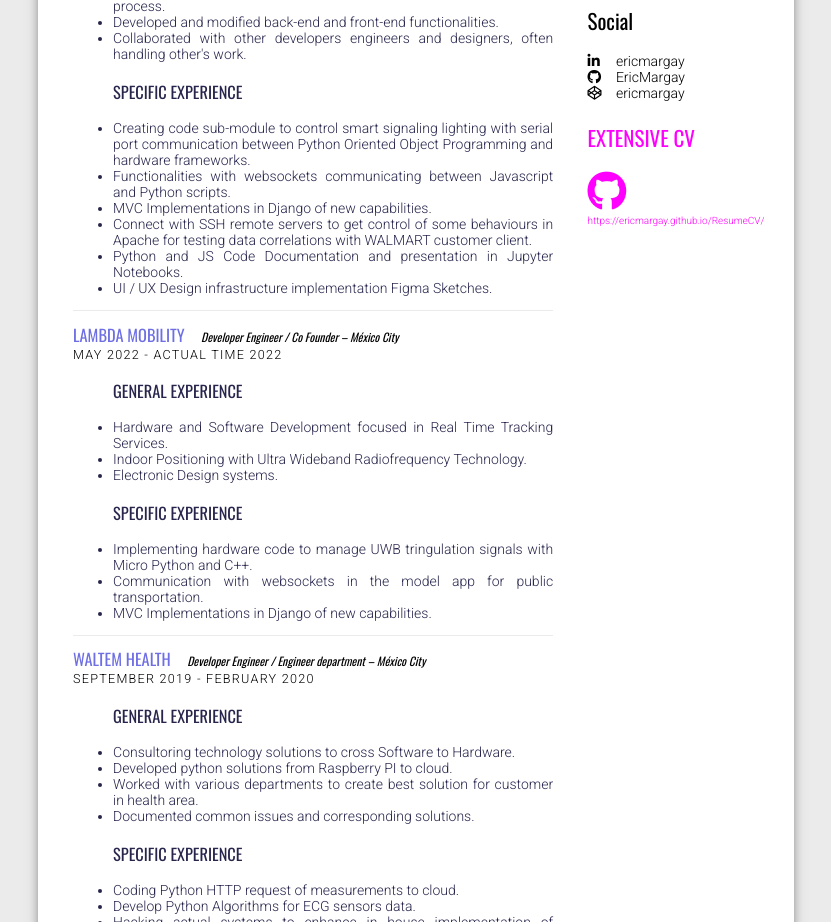
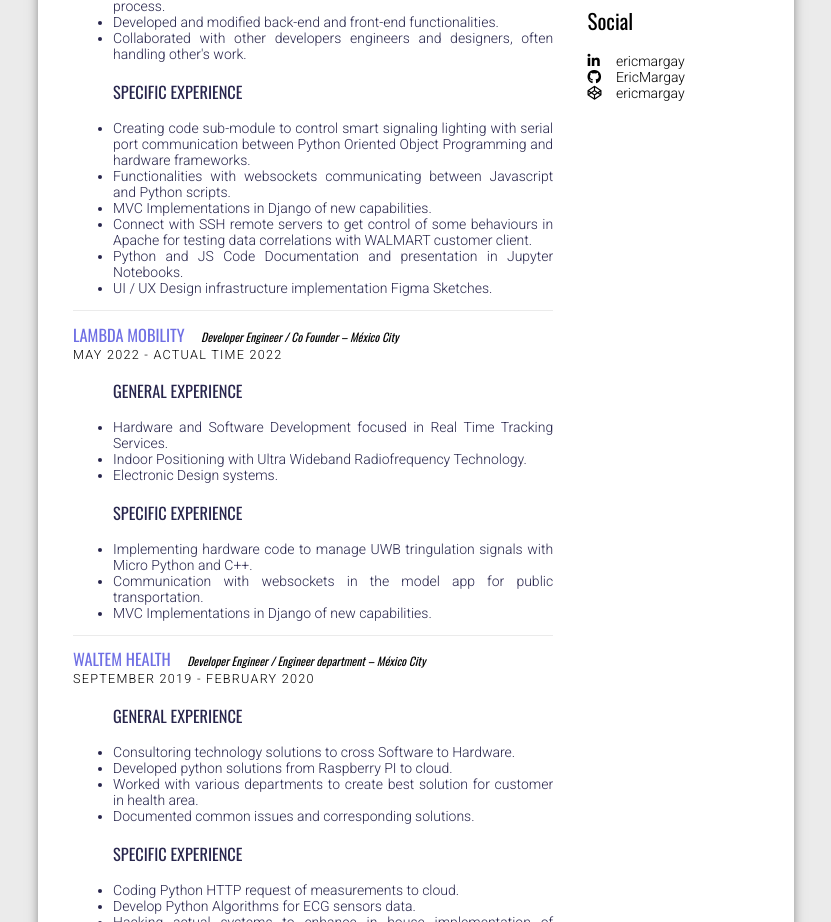
Before and after one commit to ericmargay/DevResumeCV, a plain HTML site: page index.html in a window 1280 px wide. Shown: the part 1283-2205 px from the top of the page, without its empty margins (224-1055 px from the left). Drawn offline with nearby package versions, Linux system fonts and the light colour scheme.

Commit message:
Update index.html

```diff
--- a/index.html
+++ b/index.html
@@ -50,10 +50,10 @@
                             <div class="experience"> <!-- FORD MOTOR COMPANY -->
 
                                 <div class="experience__title">
-                                    <h3> <a href="https://eumtech.com.mx/" style="color: rgb(111, 111, 228);">FORD MOTOR COMPANY<a>
+                                    <h3> <a href="https://www.ford.mx/" style="color: rgb(111, 111, 228);">FORD MOTOR COMPANY<a>
 
                                     </a>/
-                                    <a href="https://www.parkingtip.com.mx/" style="color: rgb(111, 111, 228);">GLOBAL TECHNOLOGY BUSINESS CENTER<a>
+                                    <a href="https://www.ford.mx/blog/innovacion/gtbc-nuevo-campus-mexico-oficinas-diciembre2022/" style="color: rgb(111, 111, 228);">GLOBAL TECHNOLOGY BUSINESS CENTER<a>
 
                                     </a></h3>
                                     <h5><span>Developer Engineer <br>  Engineer department</span>  <br> &ndash;  México City</h5>
@@ -561,16 +561,6 @@
                         </div> <!-- /.social__group -->
                     </div> <!-- /.social -->
 
-                    <div class="social">
-                        <h2 style="color: #ff00ff;">EXTENSIVE CV</h2>
-
-                        <div class="social__group">
-                            <i class="fa fa-github" style="color: #ff00ff; font-size: 40px;" ></i>
-                            <a href="https://ericmargay.github.io/ResumeCV/" target="_blank" style="color: #ff00ff; font-size: 10px;" >https://ericmargay.github.io/ResumeCV/</a>
-                        </div> <!-- /.social__group -->
-
-
-                    </div> <!-- /.social -->
 
                     <!-- <div cla
                     <!-- <div class="resume-note">
```
